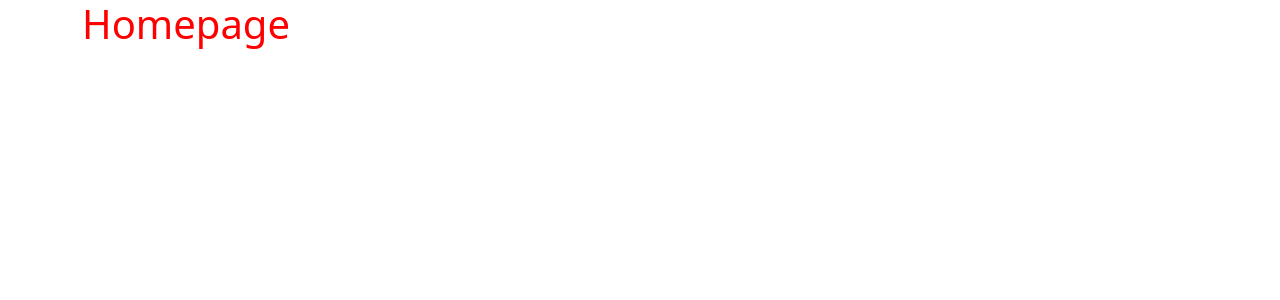
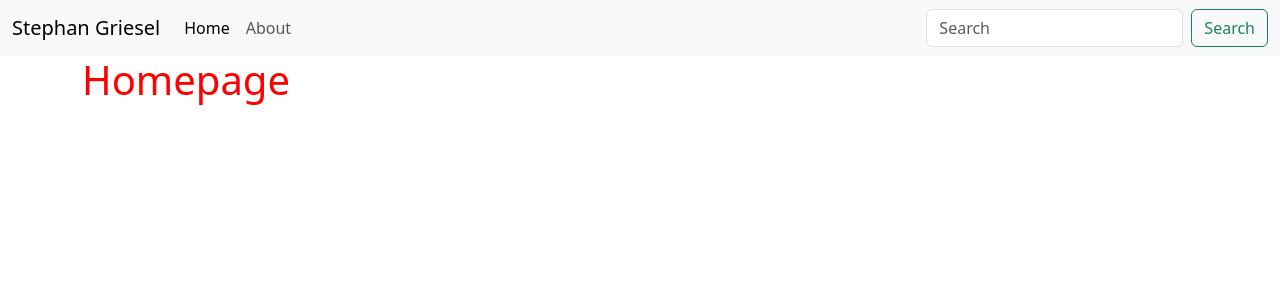
Before and after one commit to stephangriesel/django-python, a Django app: page / in a window 1280 px wide. Shown: the top 300 px of the page. Run offline with Django 4.2, Linux system fonts and the light colour scheme.

Commit message:
add about page

```diff
--- /dev/null
+++ b/mysite/website/templates/about.html
@@ -0,0 +1,5 @@
+{% extends 'base.html' %}
+
+{% block content %}
+<h1>About</h1>
+{% endblock %}
--- a/mysite/website/templates/base.html
+++ b/mysite/website/templates/base.html
@@ -10,9 +10,9 @@
     <link rel="stylesheet" href="{% static 'website/style.css'%}" type="text/css">
   </head>
   <body>
+    {% include 'navbar.html' %}
     <div class="container">
         {% block content %}
-            <h1>Homepage</h1>
         {% endblock %}
     </div>
     <script src="https://cdn.jsdelivr.net/npm/bootstrap@5.3.2/dist/js/bootstrap.bundle.min.js" integrity="sha384-C6RzsynM9kWDrMNeT87bh95OGNyZPhcTNXj1NW7RuBCsyN/o0jlpcV8Qyq46cDfL" crossorigin="anonymous"></script>
--- /dev/null
+++ b/mysite/website/templates/navbar.html
@@ -0,0 +1,23 @@
+<nav class="navbar navbar-expand-lg bg-body-tertiary">
+    <div class="container-fluid">
+      <a class="navbar-brand" href="{% url 'index' %}">Stephan Griesel</a>
+      <button class="navbar-toggler" type="button" data-bs-toggle="collapse" data-bs-target="#navbarSupportedContent" aria-controls="navbarSupportedContent" aria-expanded="false" aria-label="Toggle navigation">
+        <span class="navbar-toggler-icon"></span>
+      </button>
+      <div class="collapse navbar-collapse" id="navbarSupportedContent">
+        <ul class="navbar-nav me-auto mb-2 mb-lg-0">
+          <li class="nav-item">
+            <a class="nav-link active" aria-current="page" href="{% url 'index' %}">Home</a>
+          </li>
+          <li class="nav-item">
+            <a class="nav-link" href="{% url 'about'%}">About</a>
+          </li>
+          </li>
+        </ul>
+        <form class="d-flex" role="search">
+          <input class="form-control me-2" type="search" placeholder="Search" aria-label="Search">
+          <button class="btn btn-outline-success" type="submit">Search</button>
+        </form>
+      </div>
+    </div>
+  </nav>
--- a/mysite/website/urls.py
+++ b/mysite/website/urls.py
@@ -2,5 +2,6 @@ from django.urls import path
 from . import views
 
 urlpatterns = [
-    path('', views.index, name='index')
+    path('', views.index, name='index'),
+    path('about', views.about, name='about')
 ]
--- a/mysite/website/views.py
+++ b/mysite/website/views.py
@@ -2,3 +2,6 @@ from django.shortcuts import render
 
 def index(request):
     return render(request, 'index.html',{})
+
+def about(request):
+    return render(request, 'about.html',{})
```
